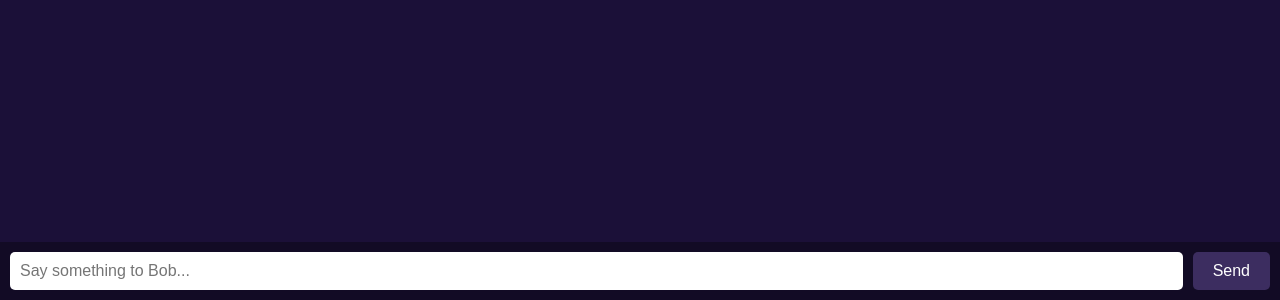
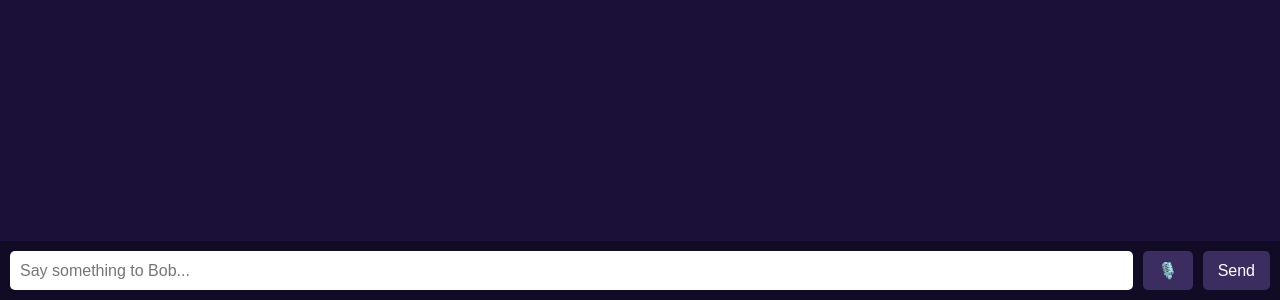
Before and after one commit to Bobsfriend-ai/Bob, a plain HTML site: page index.html in a window 1280 px wide. Shown: the part 500-800 px from the top of the page. Drawn offline with Linux system fonts and the light colour scheme.

Commit message:
Add files via upload

```diff
--- a/index.html
+++ b/index.html
@@ -4,7 +4,7 @@
 <head>
   <meta charset="UTF-8" />
   <meta name="viewport" content="width=device-width, initial-scale=1.0" />
-  <title>Bob Chat Interface</title>
+  <title>Bob Chat + Voice</title>
   <style>
     body {
       margin: 0;
@@ -50,12 +50,13 @@
     }
     #inputArea button {
       margin-left: 10px;
-      padding: 10px 20px;
+      padding: 10px 15px;
       font-size: 16px;
       border: none;
       border-radius: 5px;
       background-color: #3c2d60;
       color: white;
+      cursor: pointer;
     }
   </style>
 </head>
@@ -63,6 +64,7 @@
   <div id="chat"></div>
   <div id="inputArea">
     <input id="userInput" type="text" placeholder="Say something to Bob..." />
+    <button onclick="startVoice()">🎙️</button>
     <button onclick="sendMessage()">Send</button>
   </div>
   <script>
@@ -91,6 +93,30 @@
     input.addEventListener("keypress", function (e) {
       if (e.key === "Enter") sendMessage();
     });
+
+    function startVoice() {
+      if (!('webkitSpeechRecognition' in window)) {
+        alert("Sorry, your browser doesn't support voice input.");
+        return;
+      }
+
+      const recognition = new webkitSpeechRecognition();
+      recognition.lang = "en-US";
+      recognition.interimResults = false;
+      recognition.maxAlternatives = 1;
+
+      recognition.onresult = (event) => {
+        const transcript = event.results[0][0].transcript;
+        input.value = transcript;
+        sendMessage();
+      };
+
+      recognition.onerror = (event) => {
+        console.error("Speech recognition error", event.error);
+      };
+
+      recognition.start();
+    }
   </script>
 </body>
 </html>
```
Also changed, not shown: manifest.json.
